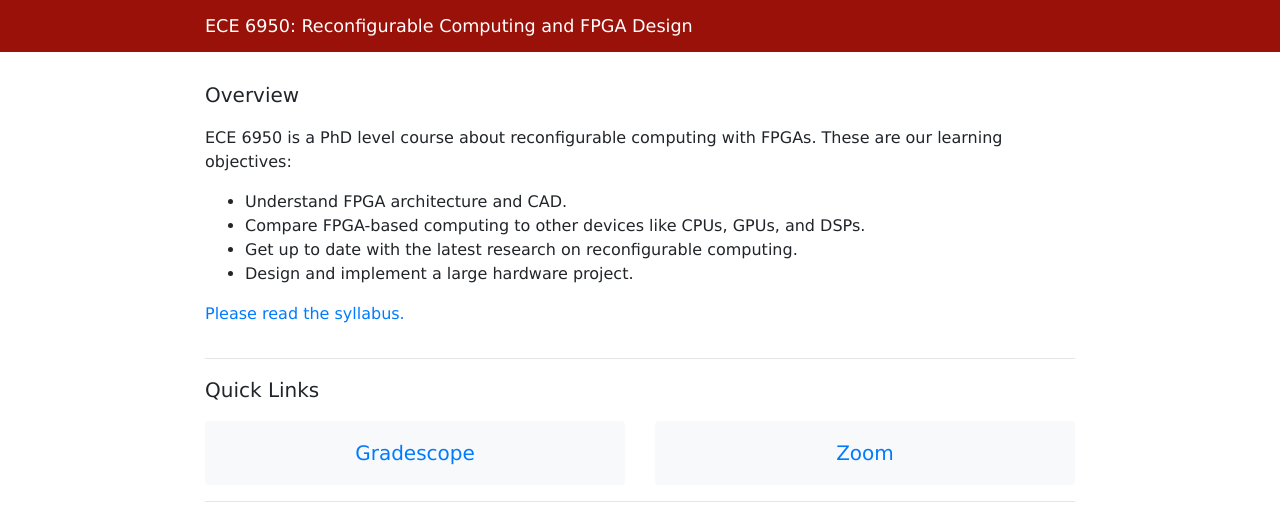
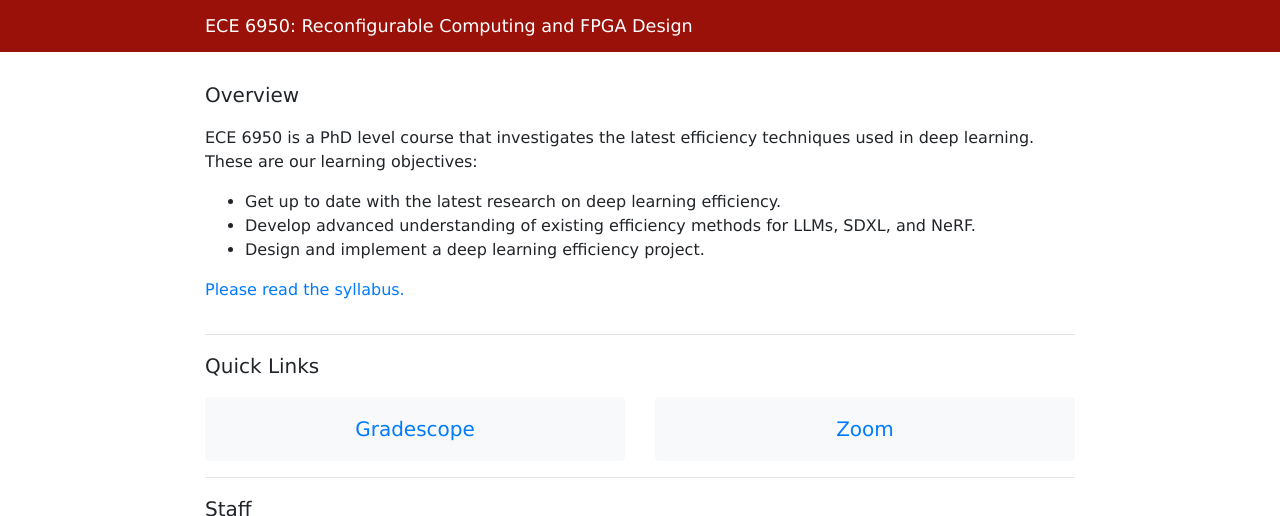
Before and after one commit to abdelfattah-class/ece6950_dle, a Jekyll site: the page built from index.html, in a window 1280 px wide and 900 px high, cut to the strip 0-516 px from the top of the window. Built offline with Jekyll 4.4.1, drawn with Linux system fonts in a browser that asks for light colours; nearby versions of some CDN libraries.

Commit message:
Update index.html

```diff
--- a/index.html
+++ b/index.html
@@ -8,24 +8,21 @@ title: Special Topics on Deep Learning Efficiency
   <div class="col-md-12">
     <p class="lead">Overview</p>
     <p>
-    ECE 6950 is a PhD level course about reconfigurable computing with FPGAs. These are our learning objectives:
+    ECE 6950 is a PhD level course that investigates the latest efficiency techniques used in deep learning. These are our learning objectives:
     </p>
     <p>
     <ul>
       <li>
-        Understand FPGA architecture and CAD.
+        Get up to date with the latest research on deep learning efficiency.
       </li>
       <li>
-        Compare FPGA-based computing to other devices like CPUs, GPUs, and DSPs.
+        Develop advanced understanding of existing efficiency methods for LLMs, SDXL, and NeRF.
       </li>
       <li>
-        Get up to date with the latest research on reconfigurable computing.
-      </li>
-      <li>
-        Design and implement a large hardware project.
+        Design and implement a deep learning efficiency project.
       </li>
     </ul>
-    <a href="https://docs.google.com/document/d/1ou_3VGVU9YyEJHuH0Jy_TZli1iU77L8ufcHcKwrOYJU/edit?usp=sharing">Please read the syllabus.</a>
+    <a href="https://docs.google.com/document/d/17j9zdWokjUo2zSE3Gz6lz8DvcTqEngwTgAoTPmw87sc/edit?usp=sharing">Please read the syllabus.</a>
     </p>
   </div><!--col-md-12-->
 </div><!--row-->
@@ -94,6 +91,6 @@ title: Special Topics on Deep Learning Efficiency
 </div><!--row-->
 <div class="row">
   <div class="col-md-12">
-    <iframe width=100% height=1400 src="https://docs.google.com/spreadsheets/d/e/2PACX-1vTLTfw1QjwMSAyvoknMRlO8OcgBsTskBcvcCv5aBzmhGr9JPLTtSkBTNIwUDoSxsxfu8D7QaQgBI5tu/pubhtml?gid=606622566&single=true"></iframe>
+    <iframe width=100% height=1400 src="https://docs.google.com/spreadsheets/d/e/2PACX-1vT9xS6zTwfju1HUbVO01UEf05zkrkYiRiv6JLO0xV6syBq91VT3LzY49HuNar5q9IdKwN_N6aI-FeuJ/pubhtml?gid=606622566&amp;single=true&amp;widget=true&amp;headers=false"></iframe>
   </div>
 </div>
```
